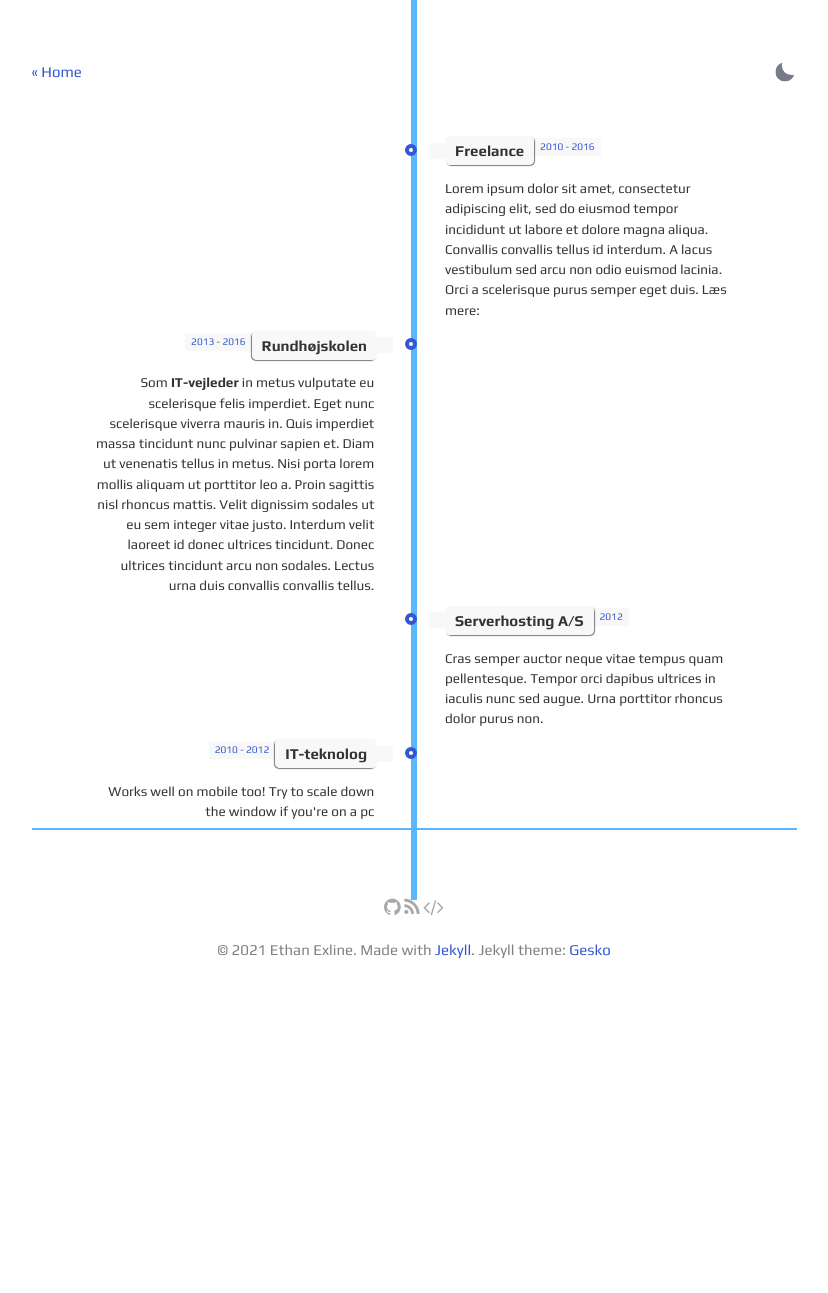
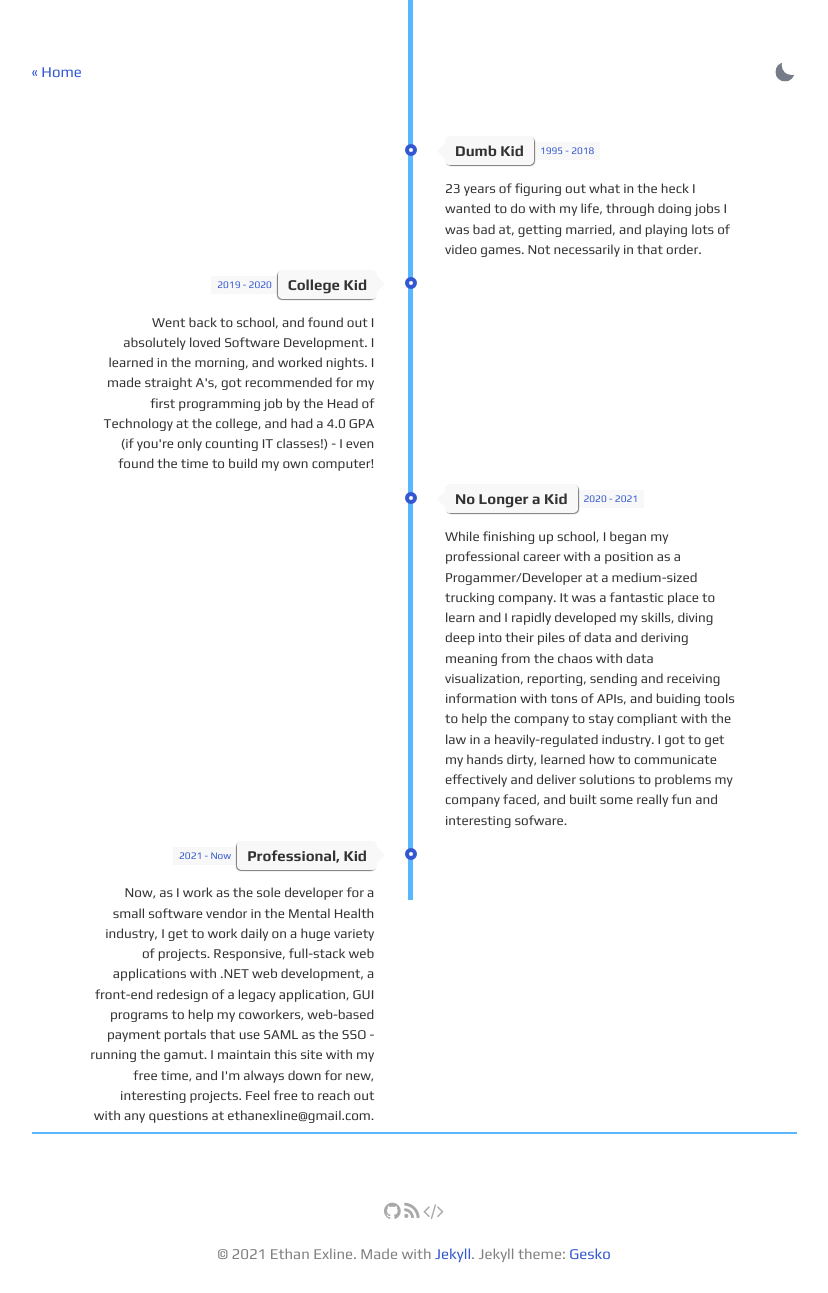
Before and after one commit to ethanexline/ethanexline.github.io, a Jekyll site: the page built from about.html, in a window 1280 px wide. Shown: the whole page, without its empty margins (226-1054 px from the left). Built offline with Jekyll 4.4.1, drawn with Linux system fonts in a browser that asks for light colours; before the commit the page ends 990 px from its top, so only the background shows below that.

Commit message:
about page updates

```diff
--- a/_config.yml
+++ b/_config.yml
@@ -41,7 +41,7 @@ baseurl: "" # sub folder for jekyll site. only if jekyll site not in root of hos
 permalink: pretty
 
 # local
-# url: "http://localhost:4000"
+url: "http://localhost:4000"
 # baseurl: "" #
 
 
--- a/_sass/_main.scss
+++ b/_sass/_main.scss
@@ -2,7 +2,6 @@
 :after,
 :before {
 	box-sizing: border-box;
-	background-color: inherit;
 	color: inherit;
 	margin: 0;
 	padding: 0;
@@ -595,13 +594,16 @@ $link-color: var(--link-color);
     top: 0;
     content: ' ';
     display: block;
-    width: 6px;
+    width: 5px;
     height: 100%;
-    margin-left: -3px;
+    margin-left: -6px;
     background: var(--light-text-color);
     z-index: 5;
     @media(max-width: 375px) {
       height: 150%;
+    }
+    @media(max-width: 860px) {
+      margin-left: -3px;
     }
   }
   li {
@@ -662,6 +664,7 @@ $link-color: var(--link-color);
   }
   .time-wrapper {
     float: left;
+    margin-top: 4px;
     @media(max-width: 860px) {
       float: none;
     }
@@ -714,6 +717,7 @@ $link-color: var(--link-color);
   }
   .time-wrapper {
     float: right;
+    margin-top: 4px;
     @media(max-width: 860px) {
       float: none;
     }
--- a/about.html
+++ b/about.html
@@ -20,14 +20,12 @@ layout: default
         <li>
             <div class="direction-r">
                 <div class="flag-wrapper">
-                    <span class="flag">Freelance</span>
-                    <span class="time-wrapper"><span class="time">2010 - 2016</span></span>
+                    <span class="flag">Dumb Kid</span>
+                    <span class="time-wrapper"><span class="time">1995 - 2018</span></span>
                 </div>
                 <div class="desc">
-                    Lorem ipsum dolor sit amet, consectetur adipiscing elit, sed do eiusmod tempor incididunt
-                    ut labore et dolore magna aliqua. Convallis convallis tellus id interdum. A lacus
-                    vestibulum sed arcu non odio euismod lacinia. Orci a scelerisque purus semper eget duis.
-                    Læs mere:
+                    23 years of figuring out what in the heck I wanted to do with my life, through doing jobs I was bad at,
+                    getting married, and playing lots of video games. Not necessarily in that order.
                 </div>
             </div>
         </li>
@@ -36,16 +34,13 @@ layout: default
         <li>
             <div class="direction-l">
                 <div class="flag-wrapper">
-                    <span class="flag">Rundhøjskolen</span>
-                    <span class="time-wrapper"><span class="time">2013 - 2016</span></span>
+                    <span class="flag">College Kid</span>
+                    <span class="time-wrapper"><span class="time">2019 - 2020</span></span>
                 </div>
                 <div class="desc">
-                    Som <strong>IT-vejleder</strong> in metus vulputate eu scelerisque felis imperdiet.
-                    Eget nunc scelerisque viverra mauris in. Quis imperdiet massa tincidunt nunc pulvinar sapien et.
-                    Diam ut venenatis tellus in metus. Nisi porta lorem mollis aliquam ut porttitor leo a. Proin
-                    sagittis nisl rhoncus mattis. Velit dignissim sodales ut eu sem integer vitae justo. Interdum
-                    velit laoreet id donec ultrices tincidunt. Donec ultrices tincidunt arcu non sodales.
-                    Lectus urna duis convallis convallis tellus.
+                     Went back to school, and found out I absolutely loved Software Development. I learned in the morning, and worked nights. I made straight A's, got recommended for
+                     my first programming job by the Head of Technology at the college, and had a 4.0 GPA (if you're only counting IT classes!) - I even found the time to build my
+                     own computer!
                 </div>
             </div>
         </li>
@@ -54,12 +49,15 @@ layout: default
         <li>
             <div class="direction-r">
                 <div class="flag-wrapper">
-                    <span class="flag">Serverhosting A/S</span>
-                    <span class="time-wrapper"><span class="time">2012</span></span>
+                    <span class="flag">No Longer a Kid</span>
+                    <span class="time-wrapper"><span class="time">2020 - 2021</span></span>
                 </div>
                 <div class="desc">
-                    Cras semper auctor neque vitae tempus quam pellentesque. Tempor orci dapibus ultrices
-                    in iaculis nunc sed augue. Urna porttitor rhoncus dolor purus non.
+                     While finishing up school, I began my professional career with a position as a Progammer/Developer at a medium-sized trucking company. It was a fantastic place
+                     to learn and I rapidly developed my skills, diving deep into their piles of data and deriving meaning from the chaos with data visualization, reporting,
+                     sending and receiving information with tons of APIs, and buiding tools to help the company to stay compliant with the law in a heavily-regulated industry.
+                     I got to get my hands dirty, learned how to communicate effectively and deliver solutions to problems my company faced, and built some really fun and
+                     interesting sofware.
                 </div>
             </div>
         </li>
@@ -69,11 +67,14 @@ layout: default
         <li>
             <div class="direction-l">
                 <div class="flag-wrapper">
-                    <span class="flag">IT-teknolog</span>
-                    <span class="time-wrapper"><span class="time">2010 - 2012</span></span>
+                    <span class="flag">Professional, Kid</span>
+                    <span class="time-wrapper"><span class="time">2021 - Now</span></span>
                 </div>
                 <div class="desc">
-                    Works well on mobile too! Try to scale down the window if you're on a pc
+                    Now, as I work as the sole developer for a small software vendor in the Mental Health industry, I get to work daily on a huge variety of projects. Responsive,
+                    full-stack web applications with .NET web development, a front-end redesign of a legacy application, GUI programs to help my coworkers, web-based payment
+                    portals that use SAML as the SSO - running the gamut. I maintain this site with my free time, and I'm always down for new, interesting projects. Feel free to
+                    reach out with any questions at ethanexline@gmail.com.
                 </div>
             </div>
         </li>
@@ -85,5 +86,6 @@ layout: default
 
 
 <section>
-  <nav class="post-nav" /nav>
+    <nav class="post-nav"></nav>
+    <!-- <div style="background-color: var(--background-color); height: 158px; width: 100%; z-index: 1000; position: absolute; top: 763px; bottom: 0px;"</div> -->
 </section>
```
Also changed, not shown: _posts/2021-11-04-abandon-all-hope-ye-who-want-to-implement-comments.md (+7 -1 lines).
